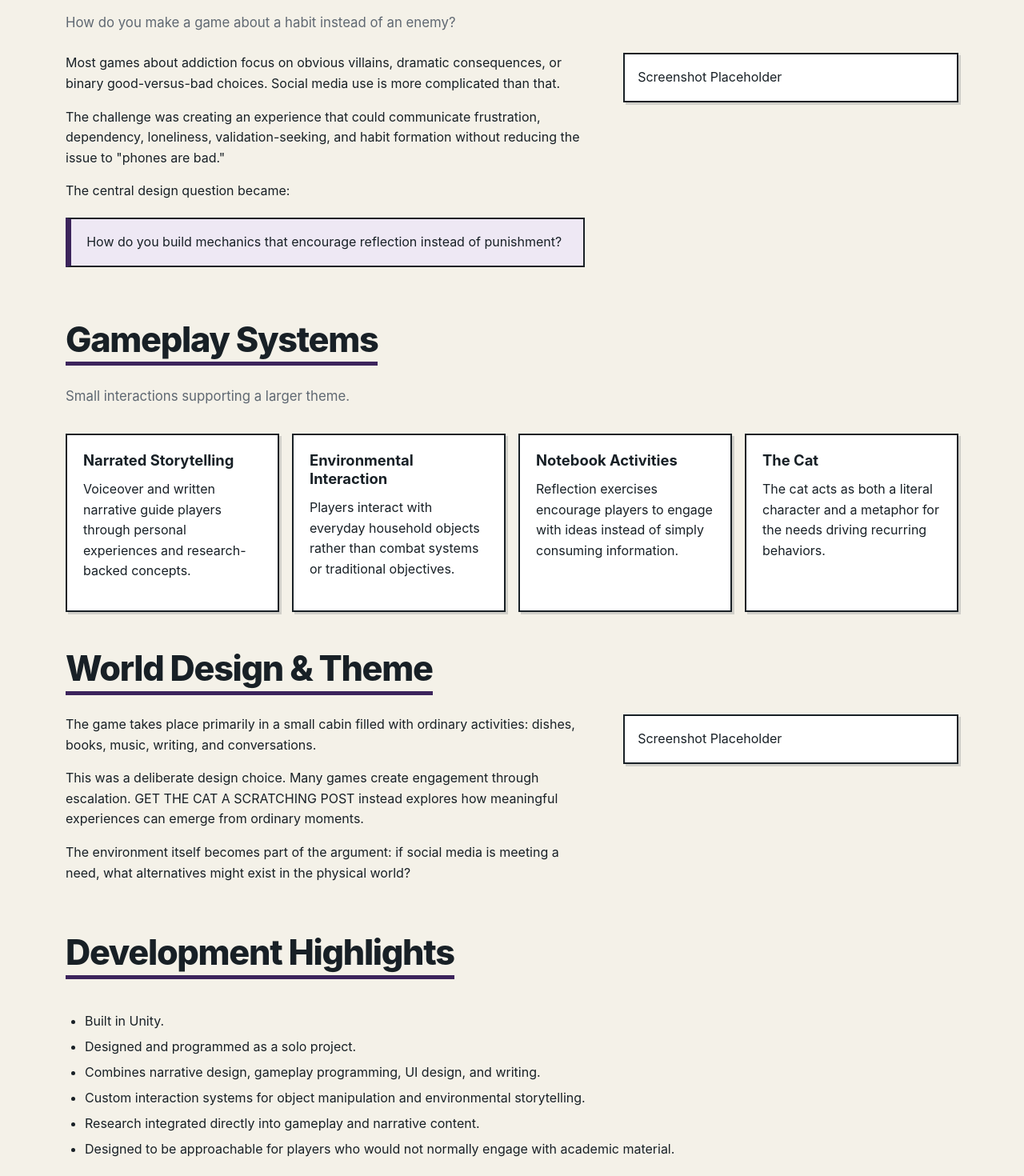
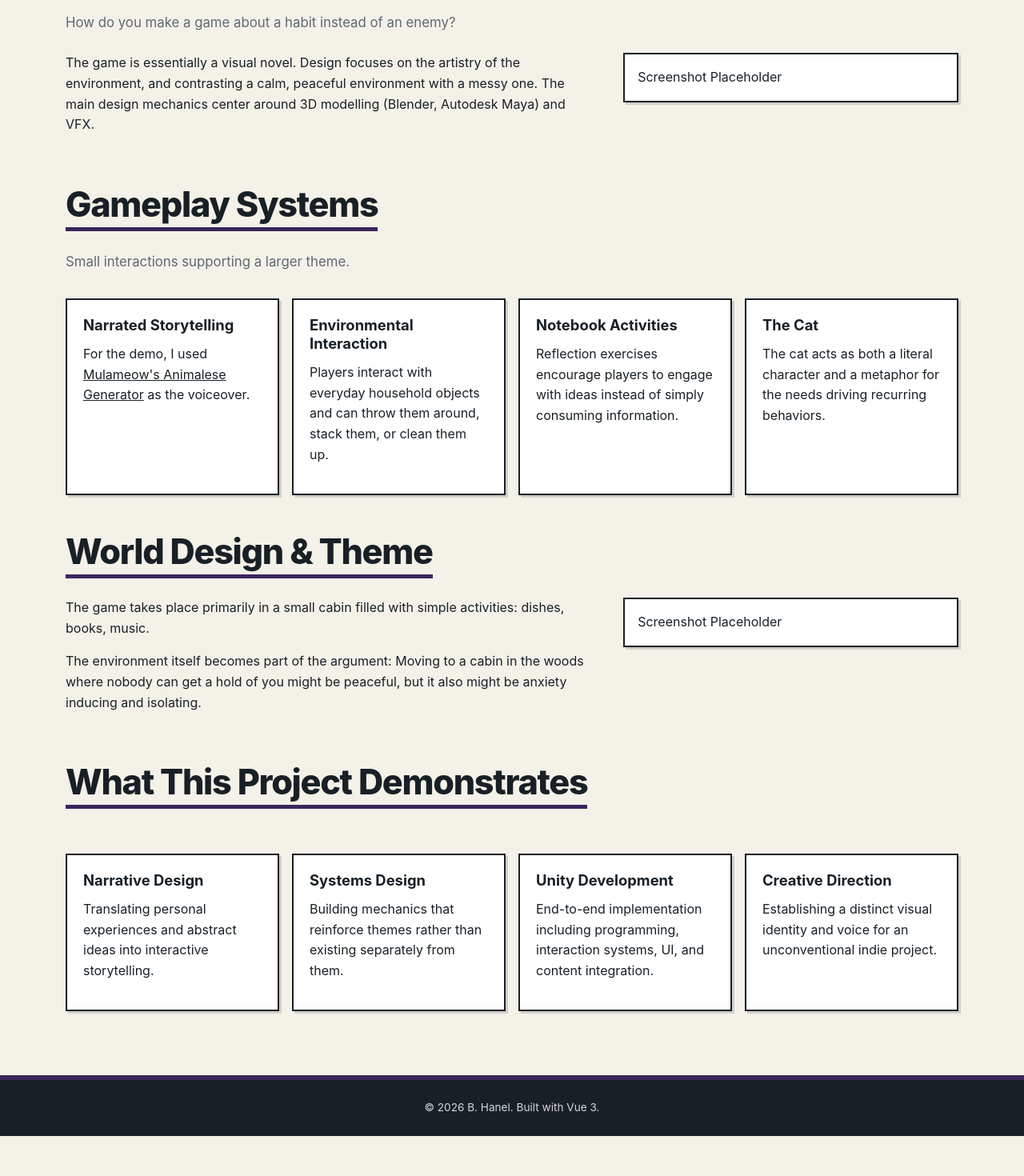
Before and after one commit to blochbergers/portfolio, a Vue app: page /get-the-cat-a-scratching-post in a window 1280 px wide. Shown: the part 1100-2570 px from the top of the page at 80% size. After the commit the page ends 2520 px from the top, so only its background shows below. Built offline with nearby package versions, Linux system fonts and the light colour scheme.

Commit message:
Refactor GTCASPPage content and remove Development section
Removed the 'Development' section and updated text in the 'Design Challenge' and 'Gameplay' sections for clarity.

```diff
--- a/src/pages/GTCASPPage.vue
+++ b/src/pages/GTCASPPage.vue
@@ -17,7 +17,6 @@
             <a href="#design-problem">Design Challenge</a>
             <a href="#gameplay">Gameplay Systems</a>
             <a href="#world-design">World Design</a>
-            <a href="#development">Development</a>
             <a href="#takeaways">Takeaways</a>
         </nav>
 
@@ -62,7 +61,7 @@
 
             <section id="design-problem">
 
-                <h2>Design Challenge</h2>
+                <h2>Design</h2>
 
                 <p class="tagline">
                     How do you make a game about a habit instead of an enemy?
@@ -73,27 +72,10 @@
                     <div>
 
                         <p>
-                            Most games about addiction focus on obvious villains,
-                            dramatic consequences, or binary good-versus-bad choices.
-                            Social media use is more complicated than that.
+                            The game is essentially a visual novel. Design focuses on the artistry of the environment,
+                            and contrasting a calm, peaceful environment with a messy one.
+                            The main design mechanics center around 3D modelling (Blender, Autodesk Maya) and VFX.
                         </p>
-
-                        <p>
-                            The challenge was creating an experience that could
-                            communicate frustration, dependency, loneliness,
-                            validation-seeking, and habit formation without reducing
-                            the issue to "phones are bad."
-                        </p>
-
-                        <p>
-                            The central design question became:
-                        </p>
-
-                        <div class="highlight">
-                            How do you build mechanics that encourage reflection
-                            instead of punishment?
-                        </div>
-
                     </div>
 
                     <div class="placeholder">
@@ -118,16 +100,14 @@
                     <div class="result-card">
                         <h3>Narrated Storytelling</h3>
                         <p>
-                            Voiceover and written narrative guide players through
-                            personal experiences and research-backed concepts.
+                            For the demo, I used <a href="https://mulameow.itch.io/simple-animalese-generator">Mulameow's Animalese Generator</a> as the voiceover.
                         </p>
                     </div>
 
                     <div class="result-card">
                         <h3>Environmental Interaction</h3>
                         <p>
-                            Players interact with everyday household objects rather
-                            than combat systems or traditional objectives.
+                            Players interact with everyday household objects and can throw them around, stack them, or clean them up.
                         </p>
                     </div>
 
@@ -162,21 +142,12 @@
 
                         <p>
                             The game takes place primarily in a small cabin filled
-                            with ordinary activities: dishes, books, music, writing,
-                            and conversations.
-                        </p>
-
-                        <p>
-                            This was a deliberate design choice. Many games create
-                            engagement through escalation. GET THE CAT A SCRATCHING
-                            POST instead explores how meaningful experiences can
-                            emerge from ordinary moments.
+                            with simple activities: dishes, books, music.
                         </p>
 
                         <p>
                             The environment itself becomes part of the argument:
-                            if social media is meeting a need, what alternatives
-                            might exist in the physical world?
+                            Moving to a cabin in the woods where nobody can get a hold of you might be peaceful, but it also might be anxiety inducing and isolating.
                         </p>
 
                     </div>
@@ -188,23 +159,6 @@
                 </div>
 
             </section>
-
-
-            <section id="development">
-
-                <h2>Development Highlights</h2>
-
-                <ul>
-                    <li>Built in Unity.</li>
-                    <li>Designed and programmed as a solo project.</li>
-                    <li>Combines narrative design, gameplay programming, UI design, and writing.</li>
-                    <li>Custom interaction systems for object manipulation and environmental storytelling.</li>
-                    <li>Research integrated directly into gameplay and narrative content.</li>
-                    <li>Designed to be approachable for players who would not normally engage with academic material.</li>
-                </ul>
-
-            </section>
-
 
             <section id="takeaways">
 
```
